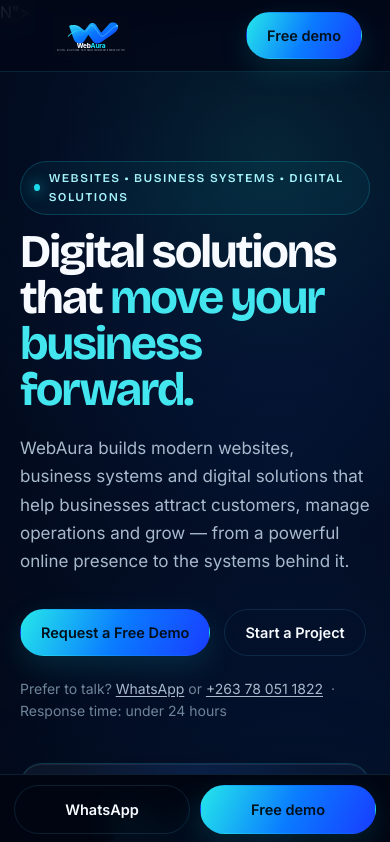
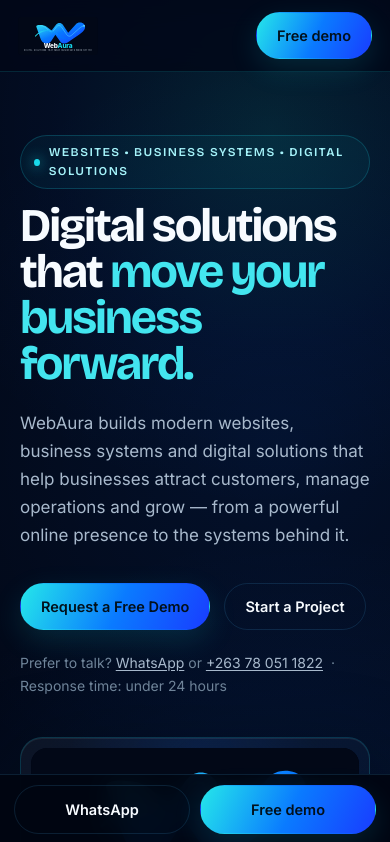
Before and after one commit to Ngaatembo/nwt-dev-website, a website: page index.html in a window 390 px wide. Shown: the top 842 px of the page. Drawn offline with nearby package versions, Linux system fonts and the light colour scheme.

Commit message:
Fix mobile branding and malformed favicon markup

```diff
--- a/index.html
+++ b/index.html
@@ -19,7 +19,7 @@
 <meta name="twitter:title" content="WebAura | Websites &amp; Digital Solutions for Businesses in Zimbabwe">
 <meta name="twitter:description" content="WebAura designs and builds business websites, landing pages, redesigns and custom digital systems for Zimbabwean businesses. Request a free demo.">
 <meta name="twitter:image" content="https://nwt-dev-website.ngaatendwew.workers.dev/og-image.png">
-<link rel="icon" href="assets/webaura-logo.svg" type="image/svg+xml"><rect width=%22100%22 height=%22100%22 rx=%2220%22 fill=%22%230B0A12%22/><text x=%2250%22 y=%2266%22 font-size=%2255%22 text-anchor=%22middle%22 fill=%22%238B5CF6%22 font-family=%22sans-serif%22 font-weight=%22800%22>N</text></svg>">
+<link rel="icon" href="assets/webaura-logo.svg" type="image/svg+xml">
 <meta name="theme-color" content="#0B0A12">
 <script type="application/ld+json">{"@context":"https://schema.org","@type":"ProfessionalService","name":"WebAura","url":"https://nwt-dev-website.ngaatendwew.workers.dev/","logo":"https://nwt-dev-website.ngaatendwew.workers.dev/assets/webaura-logo.svg","description":"Websites and digital solutions for businesses in Zimbabwe.","email":"ngaatendwew@gmail.com","telephone":"+263780511822","areaServed":"Zimbabwe","address":{"@type":"PostalAddress","addressLocality":"Marondera","addressCountry":"ZW"}}</script>
 <link rel="preconnect" href="https://fonts.googleapis.com">
@@ -99,7 +99,7 @@
     display:flex; align-items:center; justify-content:space-between; gap:24px;
   }
   .brand{ display:flex; align-items:center; gap:10px; text-decoration:none; }
-  .brand img{ height:30px; width:auto; }
+  .brand img{ height:42px; width:154px; object-fit:contain; object-position:left center; }
   .brand span{ font-family:'Bricolage Grotesque',sans-serif; font-weight:700; font-size:17px; letter-spacing:0.01em; color:var(--ink); }
   nav.links{ display:flex; align-items:center; gap:30px; }
   nav.links a{
@@ -122,6 +122,8 @@
   .mobile-cta{ display:none; }
   #navCtaDesktop{ display:inline-flex; }
   @media (max-width:820px){
+    .nav-inner{ padding:10px 18px; }
+    .brand img{ height:40px; width:142px; }
     nav.links{ display:none; }
     .mobile-cta{ display:inline-flex; }
     #navCtaDesktop{ display:none; }
```
